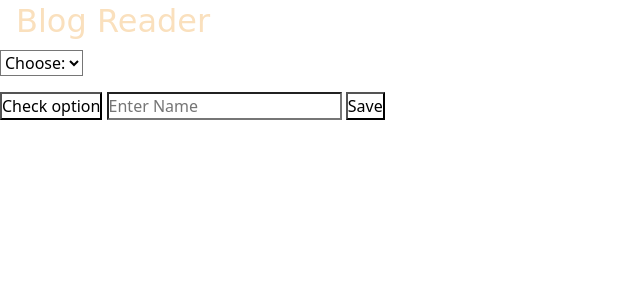
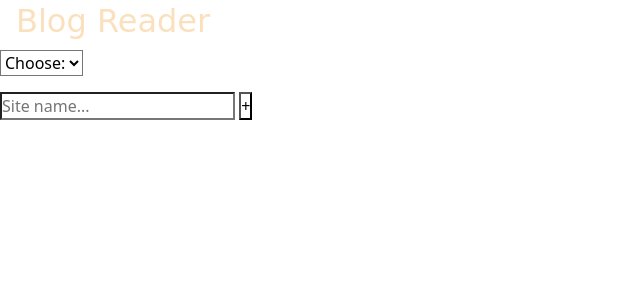
Before and after one commit to AryaV14/BlogExtension, a Flask app: page / in a window 1280 px wide. Shown: the top 300 px of the page, without its empty margins (0-640 px from the left). Run offline with Flask 2, Linux system fonts and the light colour scheme; some libraries are stand-ins or nearby versions; some web fonts are replaced.

Commit message:
added one button

```diff
--- a/templates/index.html
+++ b/templates/index.html
@@ -16,13 +16,7 @@
         <div class="heading">
             <h2>Blog Reader</h2>
         </div>
-            <!-- <button class="btn btn-primary dropdown-toggle" type="button" data-toggle="dropdown">Categories
-            <span class="caret"></span></button>
-            <ul class="dropdown-menu">
-              <li><a href="#">TRAVEL</a></li>
-              <li><a href="#">FOOD</a></li>
-              <li><a href="#">TECH</a></li>
-            </ul> -->
+
 
          <p>
 
@@ -38,24 +32,17 @@
               </select>
             </p>
 
-          <button onclick="getOption()"> Check option </button>
 
-      <input type="text" placeholder="Enter Name" id = "textbox">
-    <button id="btn">Save</button>
+
+      <input type="text" placeholder="Site name..." id = "textbox">
+      <button onclick="getOption()"> + </button>
     <script >
 
-const btn = document.getElementById("btn")
-btn.addEventListener("click", handleClick)
 
-// innerHTML
-function handleClick() {
+
+function getOption() {
   const textBox = document.getElementById("textbox")
   console.log(textbox.value)
-
-
-}
-
-function getOption() {
 selectElement = document.querySelector('#choice');
 output = selectElement.value;
 console.log(output)
```
